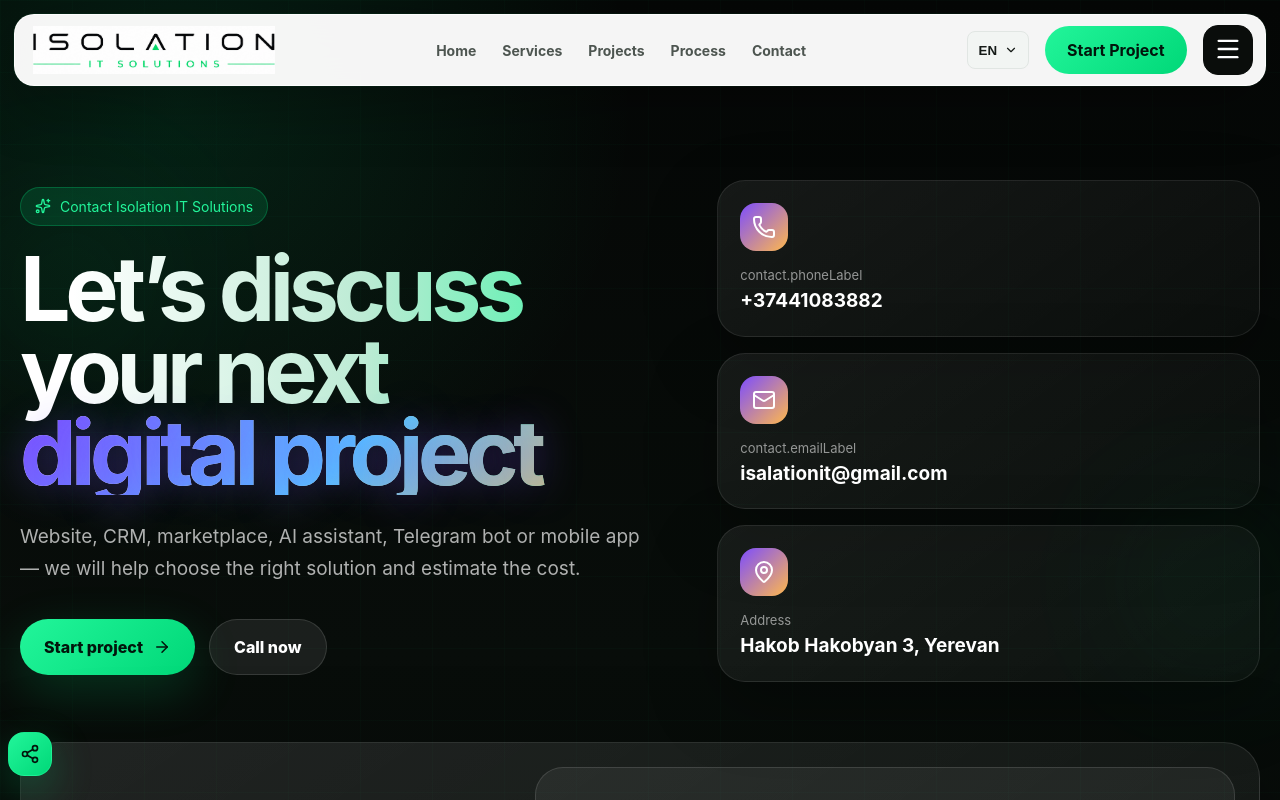
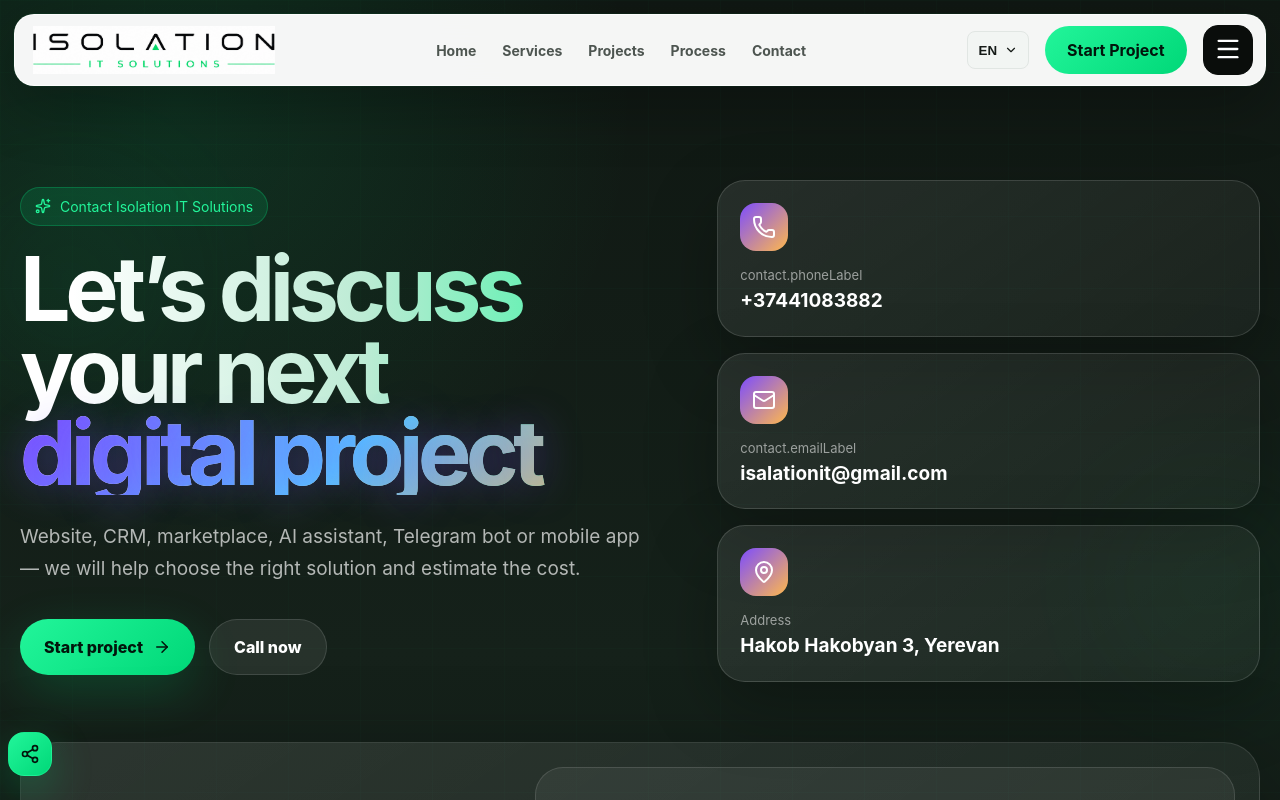
Before and after one commit to NarekHun1/ITSOLUTION, a React (Vite) app: page /contact in a window 1280 px wide. Shown: the top 800 px of the page. Built offline with nearby package versions, Linux system fonts and the light colour scheme.

Commit message:
Lighten dark theme and soften hero section transition

```diff
--- a/src/Footer.css
+++ b/src/Footer.css
@@ -8,7 +8,7 @@
     background:
         linear-gradient(rgba(0, 216, 120, 0.025) 1px, transparent 1px),
         linear-gradient(90deg, rgba(0, 216, 120, 0.025) 1px, transparent 1px),
-        #030504;
+        #0c140f;
     background-size: 64px 64px, 64px 64px, auto;
 }
 
--- a/src/brand.css
+++ b/src/brand.css
@@ -3,10 +3,10 @@
     --brand-green-bright: #22f59a;
     --brand-green-soft: rgba(0, 216, 120, 0.14);
     --brand-green-line: rgba(0, 216, 120, 0.28);
-    --brand-bg: #050706;
-    --brand-panel: #0b0f0d;
+    --brand-bg: #101813;
+    --brand-panel: #18231c;
     --brand-text: #f5f8f6;
-    --brand-muted: #9aa39e;
+    --brand-muted: #a8b3ac;
 }
 
 body {
@@ -251,6 +251,7 @@ body {
 
 .hero {
     padding-top: 104px;
+    --hero-edge-fade: linear-gradient(to bottom, #000 0%, #000 70%, rgba(0, 0, 0, 0.82) 80%, rgba(0, 0, 0, 0.3) 92%, transparent 100%);
 }
 
 .hero::after {
@@ -259,7 +260,16 @@ body {
     inset: 0;
     z-index: 1;
     pointer-events: none;
-    background: linear-gradient(90deg, rgba(5, 7, 6, 0.92) 0%, rgba(5, 7, 6, 0.7) 32%, rgba(5, 7, 6, 0.18) 58%, transparent 82%);
+    background: linear-gradient(90deg, rgba(16, 24, 19, 0.92) 0%, rgba(16, 24, 19, 0.7) 32%, rgba(16, 24, 19, 0.18) 58%, transparent 82%);
+    -webkit-mask-image: var(--hero-edge-fade);
+    mask-image: var(--hero-edge-fade);
+}
+
+/* Reveal the same continuous body background/grid on both sides of the seam.
+   Mask the inner canvas separately to retain the responsive horizontal mask. */
+.heroCubesBg .cubeCanvas {
+    -webkit-mask-image: var(--hero-edge-fade);
+    mask-image: var(--hero-edge-fade);
 }
 
 .typingWrapper {
@@ -308,8 +318,8 @@ body {
 .startTypeCard,
 .startPackageCard,
 .startFormCard {
-    background: linear-gradient(145deg, rgba(255, 255, 255, 0.065), rgba(255, 255, 255, 0.025));
-    border-color: rgba(255, 255, 255, 0.09);
+    background: linear-gradient(145deg, rgba(255, 255, 255, 0.085), rgba(255, 255, 255, 0.04));
+    border-color: rgba(255, 255, 255, 0.14);
 }
 
 .stats div:hover,
@@ -344,7 +354,7 @@ body {
         linear-gradient(rgba(0, 216, 120, 0.02) 1px, transparent 1px),
         linear-gradient(90deg, rgba(0, 216, 120, 0.02) 1px, transparent 1px),
         radial-gradient(circle at 14% 8%, rgba(0, 216, 120, 0.12), transparent 28%),
-        linear-gradient(180deg, #050706 0%, #080d0a 50%, #050706 100%);
+        linear-gradient(180deg, var(--brand-bg) 0%, #15211a 50%, var(--brand-bg) 100%);
     background-size: 72px 72px, 72px 72px, auto, auto;
 }
 
```
